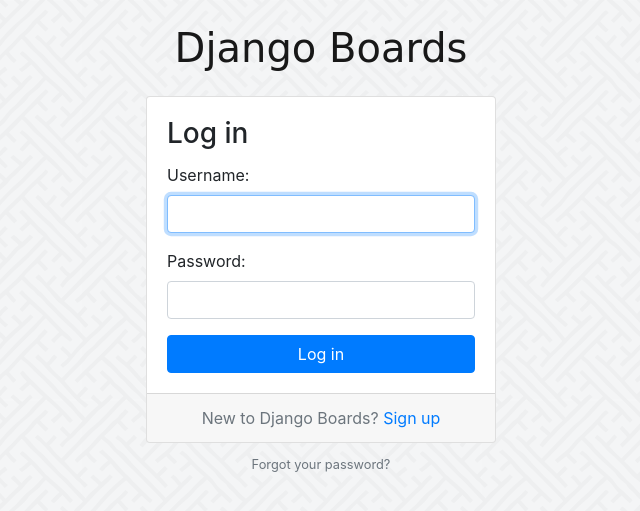
After one commit to srimatrix-anmol/dashboard, a Django app: page /login/ in a window 1280 px wide. The commit adds this page. Shown: the top 511 px of the page, without its empty margins (319-959 px from the left). Run offline with Django 3.2, Linux system fonts and the light colour scheme; some libraries are stand-ins or nearby versions.

Commit message:
June 21, 2019 : Commited login features

```diff
--- a/dashboard/settings.py
+++ b/dashboard/settings.py
@@ -130,3 +130,4 @@
 ]
 
 LOGOUT_REDIRECT_URL = 'home'
+LOGIN_REDIRECT_URL = 'home'
--- a/dashboard/urls.py
+++ b/dashboard/urls.py
@@ -15,11 +15,13 @@
 """
 from django.contrib import admin
 from django.urls import path, include
+from django.contrib.auth import views as auth_views
 
 from board.views import home
 
 urlpatterns = [
     path('signup/', include('accounts.urls')),
+    path('login/',auth_views.LoginView.as_view(template_name = 'login.html'), name='login'),
     path('board/', include('board.urls')),
     path('', home, name='home'),
     path('admin/', admin.site.urls),
--- a/templates/base.html
+++ b/templates/base.html
@@ -34,7 +34,7 @@
 
         {% else %}
         <form class="form-inline ml-auto">
-          <a href="#" class="btn btn-outline-secondary">Log in</a>
+          <a href="{% url 'login' %}" class="btn btn-outline-secondary">Log in</a>
           <a href="{% url 'signup' %}" class="btn btn-primary ml-2">Sign up</a>
         </form>
 
--- /dev/null
+++ b/templates/base_account.html
@@ -0,0 +1,17 @@
+{% extends 'base.html' %}
+
+{% load static %}
+
+{% block stylesheet %}
+  <link rel="stylesheet" href="{% static 'css/accounts.css' %}">
+{% endblock %}
+
+{% block body %}
+  <div class="container">
+    <h1 class="text-center logo my-4">
+      <a href="{% url 'home' %}">Django Boards</a>
+    </h1>
+    {% block content %}
+    {% endblock %}
+  </div>
+{% endblock %}
--- /dev/null
+++ b/templates/login.html
@@ -0,0 +1,28 @@
+{% extends 'base_account.html' %}
+
+{% block title %}Log in to Django Boards{% endblock %}
+
+{% block content %}
+  <div class="row justify-content-center">
+    <div class="col-lg-4 col-md-6 col-sm-8">
+      <div class="card">
+        <div class="card-body">
+          <h3 class="card-title">Log in</h3>
+          <form method="post" novalidate>
+            {% csrf_token %}
+            {% include 'includes/form.html' %}
+            <button type="submit" class="btn btn-primary btn-block">Log in</button>
+          </form>
+        </div>
+        <div class="card-footer text-muted text-center">
+          New to Django Boards? <a href="{% url 'signup' %}">Sign up</a>
+        </div>
+      </div>
+      <div class="text-center py-2">
+        <small>
+          <a href="#" class="text-muted">Forgot your password?</a>
+        </small>
+      </div>
+    </div>
+  </div>
+{% endblock %}
```
Also changed, not shown: templates/signup.html (+4 -15 lines), accounts/urls.py (line endings or trailing spaces).
